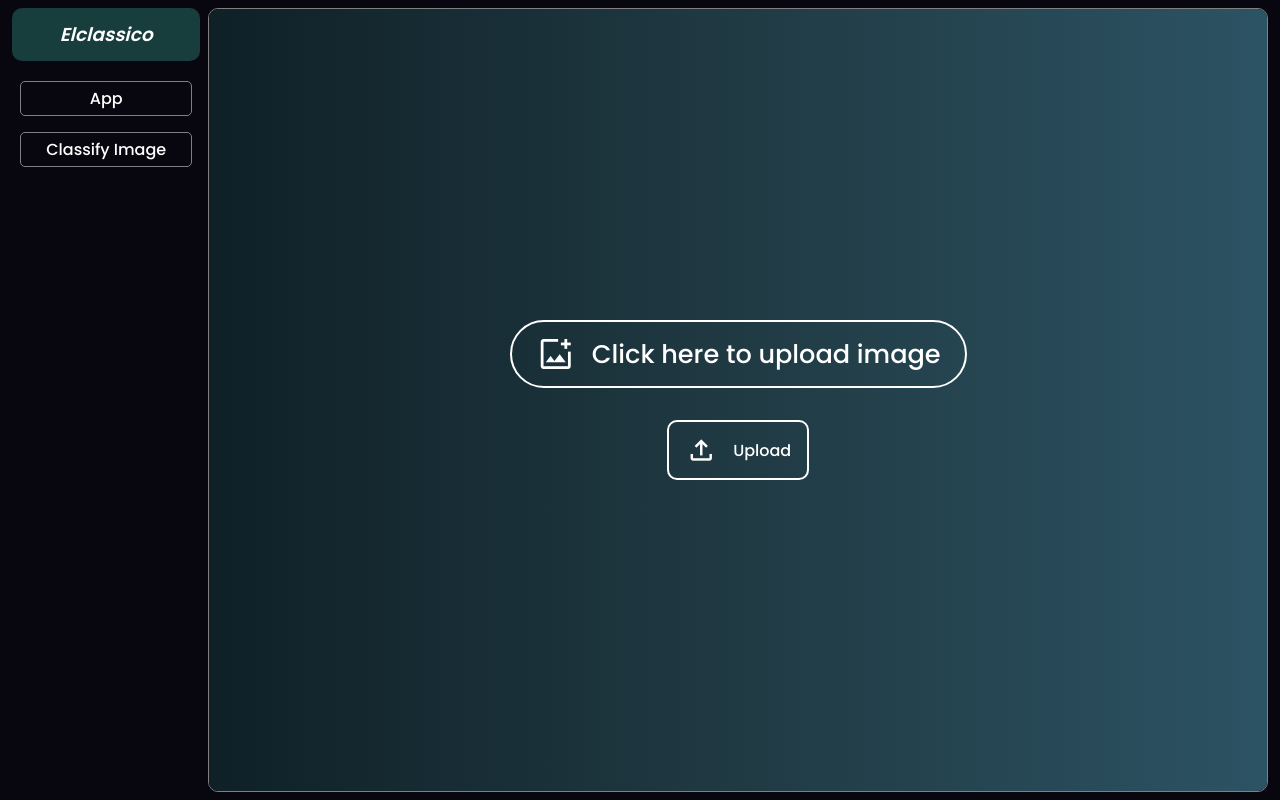
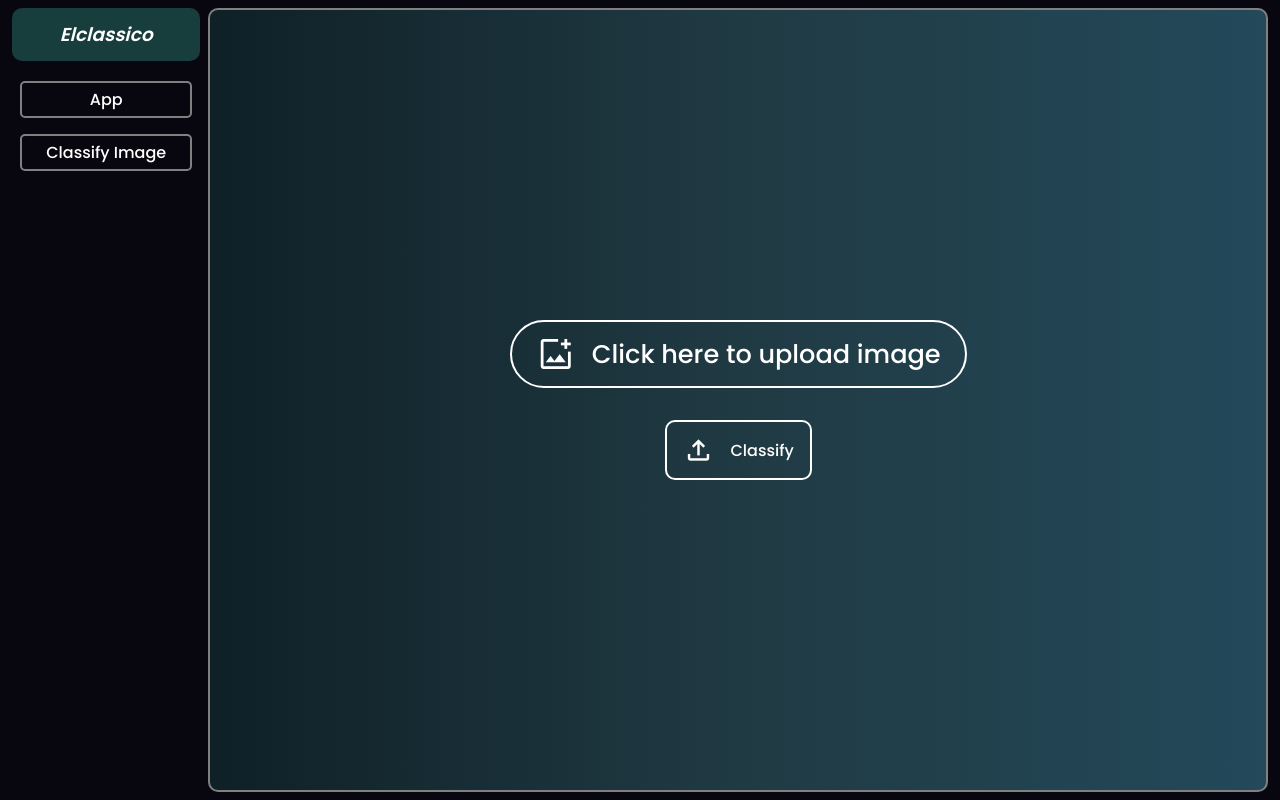
Before and after one commit to Aamir041/mw-classfication-frontend, a React (Vite) app: page /classify-image in a window 1280 px wide. Built offline with nearby package versions, Linux system fonts and the light colour scheme; the HTML template or start-up script is replaced by a standard one.

Commit message:
add notifications

```diff
--- a/src/App.jsx
+++ b/src/App.jsx
@@ -1,4 +1,4 @@
-import Classify from "./components/Classify/Classify.jsx";
+import Classify from "./pages/Classify/Classify.jsx";
 import GeminiApp from "./pages/GeminiApp/GeminiApp.jsx";
 import LoginForm from "./pages/LoginForm/LoginForm.jsx";
 import { BrowserRouter, Routes, Route, Navigate } from "react-router-dom";
--- a/src/components/Classify/Classify.jsx
+++ /dev/null
@@ -1,52 +0,0 @@
-import "./Classify.css";
-import axios from "axios";
-import { useState } from "react";
-import SideNavbar from "../SideNavbar/SideNavbar";
-
-const backendUrl = "http://localhost:8080/classify/image";
-
-const Classify = () => {
-  const [selectedImage, setSelectedImage] = useState(null);
-
-  const setImage = (event) => {
-    console.log(event?.target?.files[0]);
-    setSelectedImage(event?.target?.files[0]);
-  };
-
-  const uploadImage = async () => {
-    const formData = new FormData();
-    formData.append("file", selectedImage);
-    const sendImageRes = await axios.post(backendUrl, formData);
-    console.log(sendImageRes.data);
-  };
-
-  return (
-    <SideNavbar>
-      <div className="classify">
-        <div className="classify-form">
-          <input
-            type="file"
-            name=""
-            id="classify-file-input"
-            onChange={(event) => setImage(event)}
-          />
-          <label
-            htmlFor="classify-file-input"
-            className="classify-file-input-lable"
-          >
-            <span class="material-symbols-outlined">add_photo_alternate</span>
-            Click here to upload image
-          </label>
-        </div>
-
-        <div className="classify-upload" onClick={uploadImage}>
-          <span class="material-symbols-outlined upload-icon">upload</span>
-            Upload
-        </div>
-
-      </div>
-    </SideNavbar>
-  );
-};
-
-export default Classify;
--- /dev/null
+++ b/src/components/Notification/Notification.css
@@ -0,0 +1,10 @@
+.notification{
+    position: absolute;
+    top: 0;
+    right: 0;
+    margin: 1.5rem 3rem ;
+    padding: 1rem 2rem ;
+    background-color: rgba(0, 0, 0,0.05);
+    border-radius: 12px;
+    font-size: 1.2rem;
+}
--- /dev/null
+++ b/src/components/Notification/Notification.jsx
@@ -0,0 +1,11 @@
+import "./Notification.css"
+
+const Notification = ({msg,errorColor}) => {
+    return (
+        <div className="notification" style={{color:`${errorColor}`,border:`2px solid ${errorColor}`}}>
+            {`${msg}`}
+        </div>
+    )
+}
+
+export default Notification;
--- a/src/components/SideNavbar/SideNavbar.css
+++ b/src/components/SideNavbar/SideNavbar.css
@@ -9,8 +9,8 @@
 
 .sidenavbar-children{
     width: 85%;
-    border: 1px solid gray;
-    background: linear-gradient(to right, #0f2027, #203a43, #2c5364);
+    border: 2px solid gray;
+    background: linear-gradient(to right, #0f2027, #203a43, #23495a);
 
     border-radius: 10px;
     overflow: hidden;
@@ -57,7 +57,7 @@
     all:unset;
     padding: 0.25rem 0.5rem;
     margin-bottom: 1rem;
-    border: 1px solid gray;
+    border: 2px solid gray;
     border-radius: 5px;
     cursor: pointer;
     text-align: center;
@@ -65,5 +65,8 @@
 
 .sidenavbar-menu a:hover{
     background-color: #5C8374;
-    border: 1px solid #5C8374;
+    /* border: 1px solid #5C8374; */
+    background: linear-gradient(to left, #141e30, #243b55);
+    border: 2px solid rgba(255, 255, 255, 0);
+
 }
--- a/src/components/Classify/Classify.css
+++ b/src/pages/Classify/Classify.css
@@ -5,7 +5,7 @@
     height: 100%;
     justify-content: center;
     align-items: center;
-    background: linear-gradient(to right, #0f2027, #203a43, #2c5364);
+    position: relative;
 }
 
 .classify-form{
@@ -28,12 +28,10 @@
     align-items: center;
     font-size: 1.6rem;
     cursor: pointer;
-
 }
 
 .material-symbols-outlined{
     font-size: 2.5rem;
-
 }
 
 .classify-upload{
@@ -47,6 +45,10 @@
      cursor: pointer;
 }
 
+.classify-upload:hover{
+    background-color: rgba(255, 255, 255, 0.1);
+}
+
 .upload-icon{
     font-size: 2rem;
 }
--- /dev/null
+++ b/src/pages/Classify/Classify.jsx
@@ -0,0 +1,106 @@
+import "./Classify.css";
+import axios from "axios";
+import { useState } from "react";
+import SideNavbar from "../../components/SideNavbar/SideNavbar";
+import Notification from "../../components/Notification/Notification";
+
+const backendUrl = "http://localhost:8080/classify/image";
+
+const Classify = () => {
+  const [selectedImage, setSelectedImage] = useState(null);
+  const [notImageFile, setNotImageFile] = useState(false);
+  const [cantUpload, setCantUpload] = useState(false);
+  const [backendError, setBackendError] = useState(false);
+
+  const setImage = (event) => {
+    console.log(event?.target?.files[0]);
+
+    if (
+      event?.target?.files[0].type !== "image/webp" &&
+      event?.target?.files[0].type !== "image/png" &&
+      event?.target?.files[0].type !== "image/jpeg"
+    ) {
+      console.log("This is not desired file.");
+      setSelectedImage(null);
+      setNotImageFile(true);
+      setTimeout(() => {
+        setNotImageFile(false);
+      }, 2000);
+    } else {
+      setSelectedImage(event?.target?.files[0]);
+      setNotImageFile(false);
+    }
+  };
+
+  const uploadImage = async () => {
+    if (!selectedImage) {
+      setCantUpload(true);
+      setTimeout(() => {
+        setCantUpload(false);
+      }, 2000);
+    }
+    else {
+      try {
+        const formData = new FormData();
+        formData.append("file", selectedImage);
+        const sendImageRes = await axios.post(backendUrl, formData);
+        console.log(sendImageRes.data);
+      }
+      catch (err) {
+        setBackendError(true);
+        setTimeout(() => {
+          setBackendError(false);
+        }, 3000);
+      }
+    }
+  };
+
+  return (
+    <SideNavbar>
+      <div className="classify">
+        <div className="classify-form">
+          <input
+            type="file"
+            id="classify-file-input"
+            onChange={(event) => setImage(event)}
+          />
+          <label
+            htmlFor="classify-file-input"
+            className="classify-file-input-lable"
+          >
+            {selectedImage ? (
+              selectedImage.name
+            ) : (
+              <>
+                <span class="material-symbols-outlined">
+                  add_photo_alternate
+                </span>{" "}
+                Click here to upload image
+              </>
+            )}
+          </label>
+        </div>
+
+        <div className="classify-upload" onClick={uploadImage}>
+          <span class="material-symbols-outlined upload-icon">upload</span>
+          Classify
+        </div>
+
+        {notImageFile && (
+          <Notification msg="Not an Image File" errorColor="red" />
+        )}
+        {cantUpload && (
+          <Notification
+            msg="Please select a file to classify"
+            errorColor="red"
+          />
+        )}
+        {backendError && (
+          <Notification msg="Error occured from backend" errorColor="red" />
+        )}
+      </div>
+    </SideNavbar>
+  );
+};
+
+export default Classify;
```
